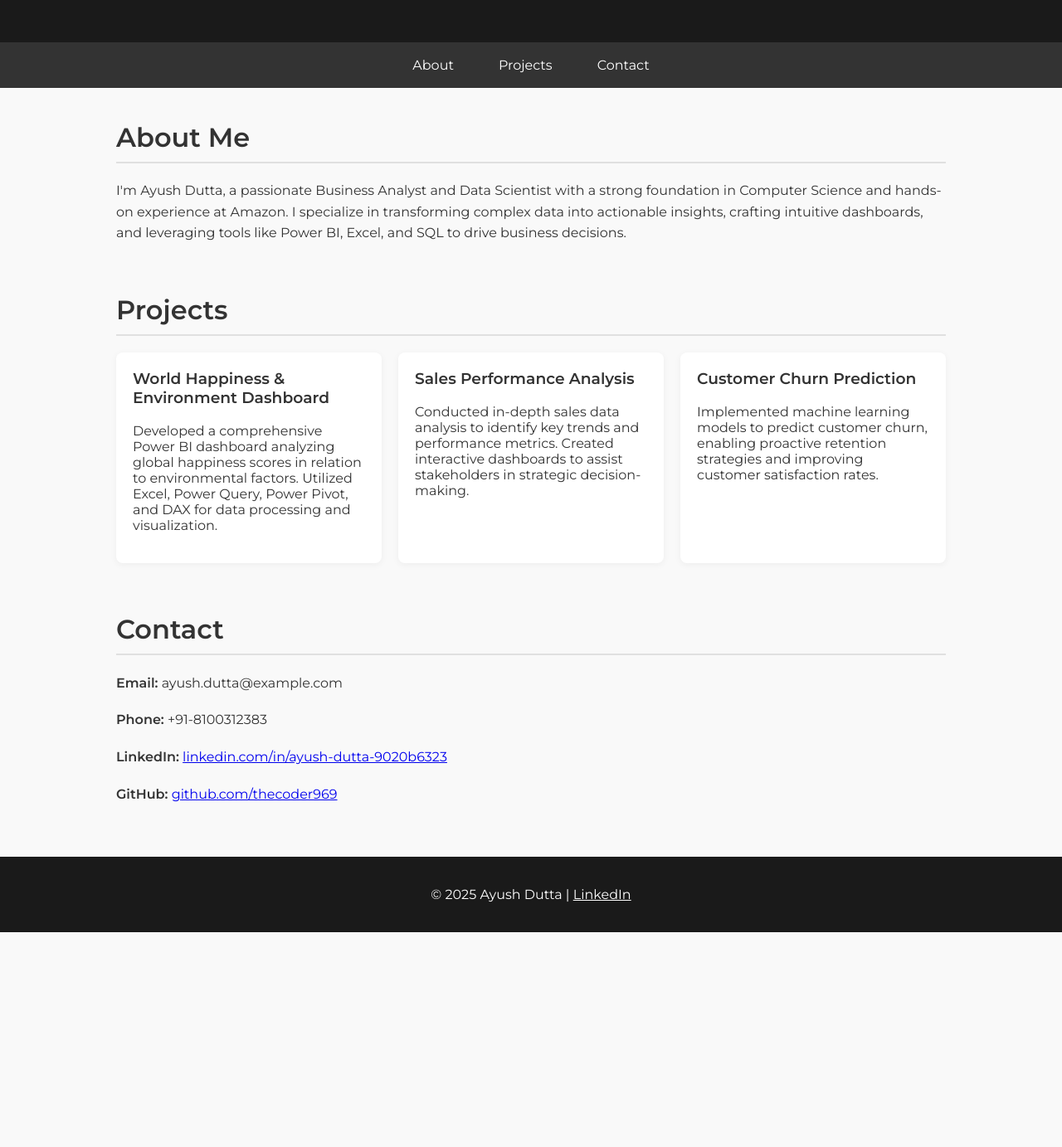
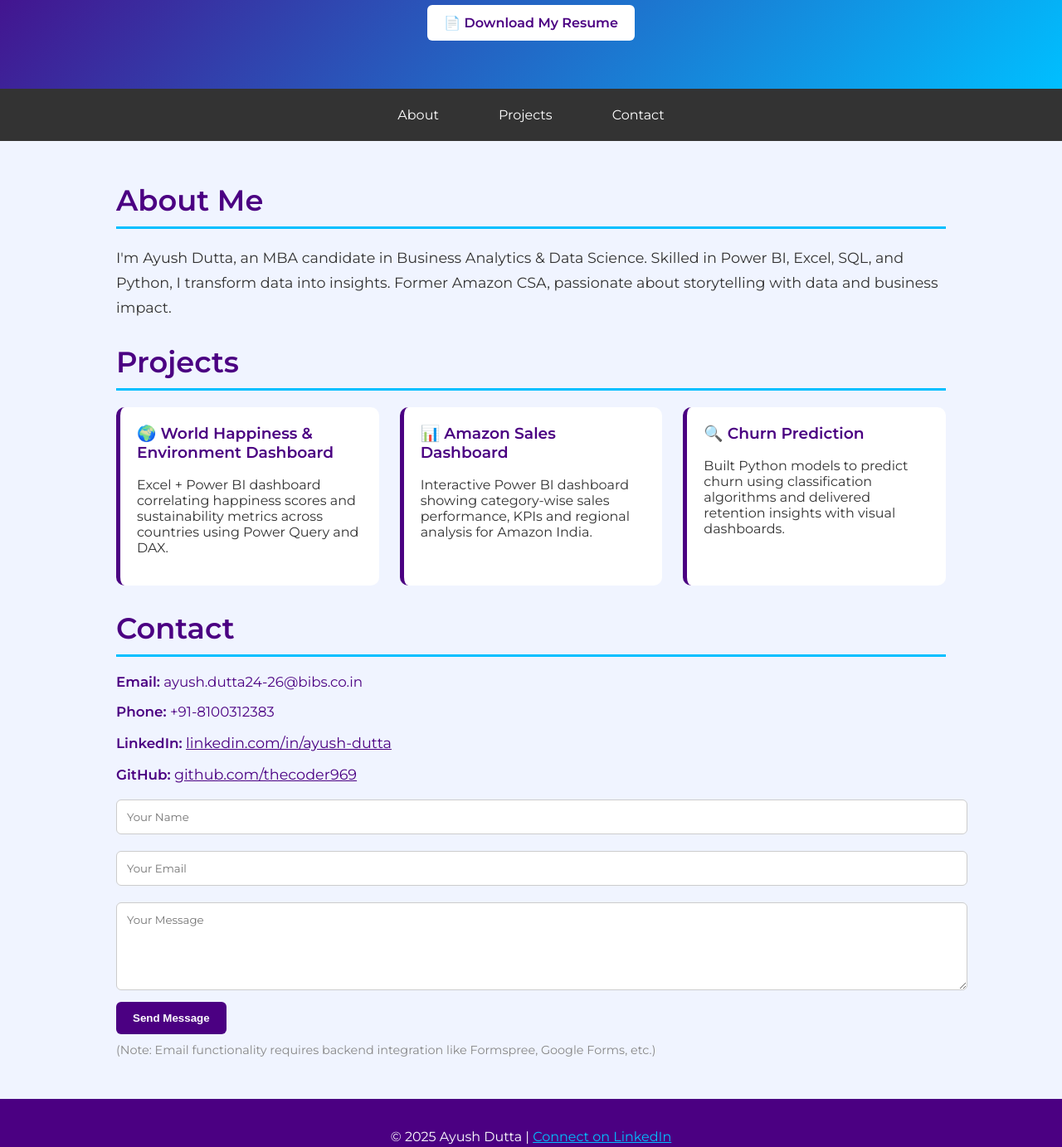
Before and after one commit to Thecoder969/Ayush_portfolio_html, a plain HTML site: page index.html in a window 1280 px wide. Shown: the part 171-1554 px from the top of the page at 83% size. Before the commit the page ends 1295 px from the top, so only its background shows below. Drawn offline with Linux system fonts and the light colour scheme.

Commit message:
Update index.html

```diff
--- a/index.html
+++ b/index.html
@@ -9,97 +9,166 @@
     body {
       margin: 0;
       font-family: 'Montserrat', sans-serif;
-      background-color: #f9f9f9;
+      background-color: #f0f4ff;
       color: #333;
+      scroll-behavior: smooth;
     }
+
     header {
-      background-color: #1a1a1a;
+      background: linear-gradient(135deg, #4B0082, #00BFFF);
       color: #fff;
-      padding: 60px 20px;
+      padding: 70px 20px;
       text-align: center;
+      box-shadow: 0 4px 10px rgba(0,0,0,0.3);
     }
+
     header h1 {
       margin: 0;
-      font-size: 2.5em;
+      font-size: 3em;
+      font-weight: 600;
     }
+
     header p {
-      margin-top: 10px;
-      font-size: 1.2em;
+      margin-top: 15px;
+      font-size: 1.3em;
     }
+
+    .resume-button {
+      margin-top: 20px;
+    }
+
+    .resume-button a {
+      background: #fff;
+      color: #4B0082;
+      padding: 12px 20px;
+      border-radius: 6px;
+      text-decoration: none;
+      font-weight: bold;
+      transition: background 0.3s ease;
+    }
+
+    .resume-button a:hover {
+      background: #00BFFF;
+      color: #fff;
+    }
+
     nav {
       background-color: #333;
       display: flex;
       justify-content: center;
-      padding: 10px 0;
+      flex-wrap: wrap;
+      padding: 12px 0;
     }
+
     nav a {
       color: #fff;
       text-decoration: none;
-      margin: 0 15px;
-      padding: 8px 12px;
-      transition: background-color 0.3s;
+      margin: 0 20px;
+      padding: 10px 16px;
+      border-radius: 4px;
+      transition: background-color 0.3s ease;
     }
+
     nav a:hover {
-      background-color: #555;
-      border-radius: 4px;
+      background-color: #00BFFF;
     }
+
     .container {
       max-width: 1000px;
-      margin: 40px auto;
+      margin: 50px auto;
       padding: 0 20px;
     }
-    section {
-      margin-bottom: 60px;
+
+    .section-title {
+      font-size: 2.2em;
+      margin-bottom: 20px;
+      border-bottom: 3px solid #00BFFF;
+      padding-bottom: 10px;
+      color: #4B0082;
     }
-    .section-title {
-      font-size: 2em;
-      margin-bottom: 20px;
-      border-bottom: 2px solid #e0e0e0;
-      padding-bottom: 10px;
+
+    .about p {
+      line-height: 1.7;
+      font-size: 1.1em;
     }
-    .about p {
-      line-height: 1.6;
-    }
+
     .projects {
       display: grid;
-      grid-template-columns: repeat(auto-fit, minmax(280px, 1fr));
-      gap: 20px;
+      grid-template-columns: repeat(auto-fit, minmax(300px, 1fr));
+      gap: 25px;
     }
+
     .project-card {
-      background-color: #fff;
-      border-radius: 8px;
-      box-shadow: 0 2px 8px rgba(0,0,0,0.05);
+      background: #ffffff;
+      border-left: 5px solid #4B0082;
+      border-radius: 10px;
       padding: 20px;
-      transition: transform 0.3s;
+      opacity: 0;
+      transform: translateY(30px);
+      transition: opacity 0.6s ease, transform 0.6s ease;
     }
-    .project-card:hover {
-      transform: translateY(-5px);
+
+    .project-card.visible {
+      opacity: 1;
+      transform: translateY(0);
     }
+
     .project-card h3 {
+      color: #4B0082;
       margin-top: 0;
     }
-    .contact-info {
-      line-height: 1.8;
+
+    .contact-info p, .contact-info a {
+      font-size: 1.05em;
+      margin-bottom: 10px;
+      color: #4B0082;
     }
+
+    .contact-form input, .contact-form textarea {
+      width: 100%;
+      padding: 12px;
+      margin: 10px 0;
+      border-radius: 6px;
+      border: 1px solid #ccc;
+      font-family: 'Montserrat', sans-serif;
+    }
+
+    .contact-form button {
+      background-color: #4B0082;
+      color: white;
+      border: none;
+      padding: 12px 20px;
+      border-radius: 6px;
+      cursor: pointer;
+      font-weight: bold;
+    }
+
+    .contact-form button:hover {
+      background-color: #00BFFF;
+    }
+
     footer {
-      background-color: #1a1a1a;
+      background-color: #4B0082;
       color: #fff;
       text-align: center;
       padding: 20px 0;
+      margin-top: 50px;
     }
+
     footer a {
-      color: #fff;
+      color: #00BFFF;
       text-decoration: underline;
     }
+
     @media (max-width: 600px) {
       header h1 {
-        font-size: 2em;
+        font-size: 2.2em;
       }
       nav {
         flex-direction: column;
       }
       nav a {
-        margin: 5px 0;
+        margin: 8px 0;
       }
     }
   </style>
@@ -109,6 +178,9 @@
   <header>
     <h1>Ayush Dutta</h1>
     <p>Business Analyst | Data Scientist | Power BI Enthusiast</p>
+    <div class="resume-button">
+      <a href="resume/Ayush.pdf" target="_blank">📄 Download My Resume</a>
+    </div>
   </header>
 
   <nav>
@@ -121,7 +193,7 @@
     <section id="about" class="about">
       <h2 class="section-title">About Me</h2>
       <p>
-        I'm Ayush Dutta, a passionate Business Analyst and Data Scientist with a strong foundation in Computer Science and hands-on experience at Amazon. I specialize in transforming complex data into actionable insights, crafting intuitive dashboards, and leveraging tools like Power BI, Excel, and SQL to drive business decisions.
+        I'm Ayush Dutta, an MBA candidate in Business Analytics & Data Science. Skilled in Power BI, Excel, SQL, and Python, I transform data into insights. Former Amazon CSA, passionate about storytelling with data and business impact.
       </p>
     </section>
 
@@ -129,22 +201,16 @@
       <h2 class="section-title">Projects</h2>
       <div class="projects">
         <div class="project-card">
-          <h3>World Happiness & Environment Dashboard</h3>
-          <p>
-            Developed a comprehensive Power BI dashboard analyzing global happiness scores in relation to environmental factors. Utilized Excel, Power Query, Power Pivot, and DAX for data processing and visualization.
-          </p>
+          <h3>🌍 World Happiness & Environment Dashboard</h3>
+          <p>Excel + Power BI dashboard correlating happiness scores and sustainability metrics across countries using Power Query and DAX.</p>
         </div>
         <div class="project-card">
-          <h3>Sales Performance Analysis</h3>
-          <p>
-            Conducted in-depth sales data analysis to identify key trends and performance metrics. Created interactive dashboards to assist stakeholders in strategic decision-making.
-          </p>
+          <h3>📊 Amazon Sales Dashboard</h3>
+          <p>Interactive Power BI dashboard showing category-wise sales performance, KPIs and regional analysis for Amazon India.</p>
         </div>
         <div class="project-card">
-          <h3>Customer Churn Prediction</h3>
-          <p>
-            Implemented machine learning models to predict customer churn, enabling proactive retention strategies and improving customer satisfaction rates.
-          </p>
+          <h3>🔍 Churn Prediction</h3>
+          <p>Built Python models to predict churn using classification algorithms and delivered retention insights with visual dashboards.</p>
         </div>
       </div>
     </section>
@@ -152,17 +218,38 @@
     <section id="contact">
       <h2 class="section-title">Contact</h2>
       <div class="contact-info">
-        <p><strong>Email:</strong> ayush.dutta@example.com</p>
+        <p><strong>Email:</strong> ayush.dutta24-26@bibs.co.in</p>
         <p><strong>Phone:</strong> +91-8100312383</p>
-        <p><strong>LinkedIn:</strong> <a href="https://www.linkedin.com/in/ayush-dutta-9020b6323" target="_blank">linkedin.com/in/ayush-dutta-9020b6323</a></p>
+        <p><strong>LinkedIn:</strong> <a href="https://www.linkedin.com/in/ayush-dutta-9020b6323" target="_blank">linkedin.com/in/ayush-dutta</a></p>
         <p><strong>GitHub:</strong> <a href="https://github.com/thecoder969" target="_blank">github.com/thecoder969</a></p>
       </div>
+
+      <form class="contact-form">
+        <input type="text" name="name" placeholder="Your Name" required />
+        <input type="email" name="email" placeholder="Your Email" required />
+        <textarea name="message" rows="5" placeholder="Your Message" required></textarea>
+        <button type="submit">Send Message</button>
+      </form>
+      <p style="margin-top:10px;font-size:0.9em;color:#888;">(Note: Email functionality requires backend integration like Formspree, Google Forms, etc.)</p>
     </section>
   </div>
 
   <footer>
-    <p>&copy; 2025 Ayush Dutta | <a href="https://www.linkedin.com/in/ayush-dutta-9020b6323" target="_blank">LinkedIn</a></p>
+    <p>&copy; 2025 Ayush Dutta | <a href="https://www.linkedin.com/in/ayush-dutta-9020b6323" target="_blank">Connect on LinkedIn</a></p>
   </footer>
 
+  <script>
+    // Scroll reveal animation
+    const cards = document.querySelectorAll('.project-card');
+    const observer = new IntersectionObserver(entries => {
+      entries.forEach(entry => {
+        if (entry.isIntersecting) {
+          entry.target.classList.add('visible');
+        }
+      });
+    }, { threshold: 0.1 });
+
+    cards.forEach(card => observer.observe(card));
+  </script>
 </body>
 </html>
```
